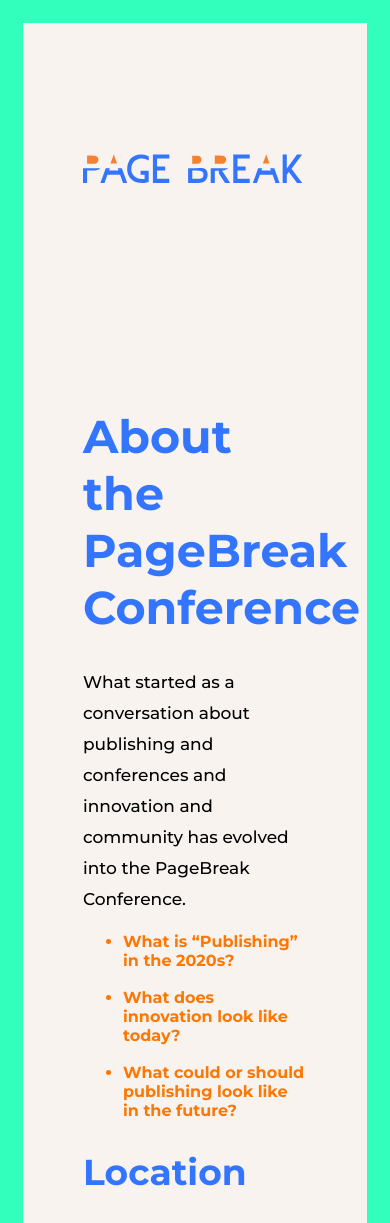
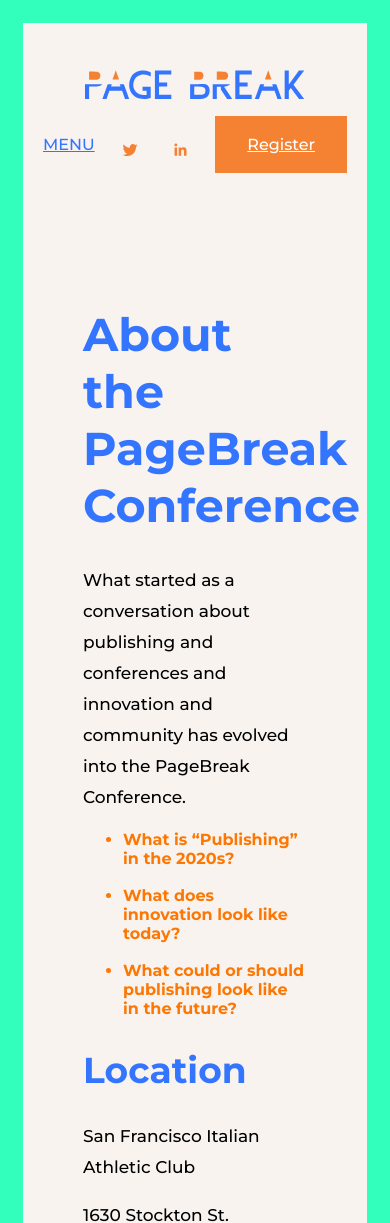
Before and after one commit to PageBreakConf/pagebreakconf.github.io, a Jekyll site: the page built from about.markdown, in a window 390 px wide. Shown: the top 1223 px of the page. Built offline with Jekyll 4.4.1, drawn with Linux system fonts in a browser that asks for light colours; comment, search, counter and statistics services are not loaded; grey boxes are pictures that could not be loaded.

Commit message:
mobile styles

```diff
--- a/_includes/home_nav.html
+++ b/_includes/home_nav.html
@@ -1,3 +1,4 @@
 <nav>
 	{% include nav_list.html %}
+	{% include nav_mobile.html %}
 </nav>
--- a/_includes/mailchimp.html
+++ b/_includes/mailchimp.html
@@ -1,7 +1,7 @@
 <!-- Begin Mailchimp Signup Form -->
 <link href="//cdn-images.mailchimp.com/embedcode/classic-071822.css" rel="stylesheet" type="text/css">
 <style type="text/css">
-	#mc_embed_signup{background:transparent; clear:left; font:14px Helvetica,Arial,sans-serif;  width:600px;}
+	#mc_embed_signup{background:transparent; clear:left; font:14px Helvetica,Arial,sans-serif;}
 	/* Add your own Mailchimp form style overrides in your site stylesheet or in this style block.
 	   We recommend moving this block and the preceding CSS link to the HEAD of your HTML file. */
     #mc_embed_signup form {
--- a/_includes/nav_list.html
+++ b/_includes/nav_list.html
@@ -1,4 +1,4 @@
-<ul>
+<ul class="desktop-nav">
 	<li>
 		<a href="/schedule/">Schedule</a><a class="dropdown" aria-expanded="false" aria-controls="scheduleNavDropdown" href="#">&nbsp;</a>
 		<div class="dropdownTarget" aria-hidden="true" id="scheduleNavDropdown">
--- /dev/null
+++ b/_includes/nav_mobile.html
@@ -0,0 +1,23 @@
+<div class="mobile-nav-container">
+	<p class="mobile-nav-toggle"><a href="#">MENU</a></p>
+	<ul class="mobile-nav">
+		<li>
+			<p>Schedule:</p>
+			<ul>
+				<li><a href="/schedule/">2023 Schedule</a></li>
+				<li><a href="/schedule2022/">2022 Schedule</a></li>
+			</ul>
+		</li>
+		<li>
+			<p>Speakers:</p>
+			<ul>
+				<li><a href="/speakers/">2023 Speakers</a></li>
+				<li><a href="/speakers2022/">2022 Speakers</a></li>
+			</ul>
+		<li><a href="/about">About</a></li>
+		<li><a href="/contact">Contact</a></li>
+	</ul>
+	<p><a href="https://twitter.com/pagebreakconf" target="_blank"><svg id="twitter-unauth-icon" viewBox="0 0 64 64" width="110" height="110"><path d="M48,22.1c-1.2,0.5-2.4,0.9-3.8,1c1.4-0.8,2.4-2.1,2.9-3.6c-1.3,0.8-2.7,1.3-4.2,1.6 C41.7,19.8,40,19,38.2,19c-3.6,0-6.6,2.9-6.6,6.6c0,0.5,0.1,1,0.2,1.5c-5.5-0.3-10.3-2.9-13.5-6.9c-0.6,1-0.9,2.1-0.9,3.3 c0,2.3,1.2,4.3,2.9,5.5c-1.1,0-2.1-0.3-3-0.8c0,0,0,0.1,0,0.1c0,3.2,2.3,5.8,5.3,6.4c-0.6,0.1-1.1,0.2-1.7,0.2c-0.4,0-0.8,0-1.2-0.1 c0.8,2.6,3.3,4.5,6.1,4.6c-2.2,1.8-5.1,2.8-8.2,2.8c-0.5,0-1.1,0-1.6-0.1c2.9,1.9,6.4,2.9,10.1,2.9c12.1,0,18.7-10,18.7-18.7 c0-0.3,0-0.6,0-0.8C46,24.5,47.1,23.4,48,22.1z"></path></svg></a></p>
+	<p><a href="https://www.linkedin.com/company/pagebreak-conference/" target="_blank"><svg id="linkedin-unauth-icon" viewBox="0 0 64 64" width="110" height="110"><path d="M20.4,44h5.4V26.6h-5.4V44z M23.1,18c-1.7,0-3.1,1.4-3.1,3.1c0,1.7,1.4,3.1,3.1,3.1 c1.7,0,3.1-1.4,3.1-3.1C26.2,19.4,24.8,18,23.1,18z M39.5,26.2c-2.6,0-4.4,1.4-5.1,2.8h-0.1v-2.4h-5.2V44h5.4v-8.6 c0-2.3,0.4-4.5,3.2-4.5c2.8,0,2.8,2.6,2.8,4.6V44H46v-9.5C46,29.8,45,26.2,39.5,26.2z"></path></svg></a></p>
+	<p>{% include register_button.html %}</p>
+</div>
--- a/_includes/page_nav.html
+++ b/_includes/page_nav.html
@@ -1,4 +1,5 @@
 <nav class="page">
 	{% include logo.html %}
 	{% include nav_list.html %}
+	{% include nav_mobile.html %}
 </nav>
--- a/about.markdown
+++ b/about.markdown
@@ -28,7 +28,7 @@
 
 [Find a hotel >>](https://www.google.com/maps/search/hotel/@37.8008925,-122.4178788,15z/data=!4m8!2m7!3m6!1shotel!2sSF+Italian+Athletic+Club,+1630+Stockton+St,+San+Francisco,+CA+94133!3s0x808580f10ff9d37f:0x7d074aadd9a9d742!4m2!1d-122.4091523!2d37.8008448?authuser=1)
 
-<p class="button">{% include register_button.html %}</p>
+<p class="button left">{% include register_button.html %}</p>
 
 <h2 class="subhead">The all-volunteer PageBreak team</h2>
 
--- a/css/styles.scss
+++ b/css/styles.scss
@@ -30,6 +30,9 @@
 nav {
 	padding: 30px 20px;
 	position: relative;
+}
+.mobile-nav-container, .mobile-nav-container > ul {
+	display: none;
 }
 nav.page {
 	display: flex;
@@ -148,6 +151,9 @@
 	margin-top: 50px;
 	margin-bottom: 50px;
 	text-align: center;
+}
+p.button.left {
+	text-align: left;
 }
 a.button, input.button {
 	background-color: $pb-orange;
@@ -353,7 +359,58 @@
 div.footer-links a {
 	color: $pb-orange;
 }
+#mc_embed_signup {
+	width: 600px;
+}
 /* LOGO STYLES */
 .st0{fill:$pb-main;}
 .st1{fill:$pb-main;}
 .st2{fill:$pb-orange;}
+
+.mobile-nav-container {display: none;}
+
+@media only screen and (max-width: 1112px) {
+	ul.desktop-nav {
+		display: none;
+	}
+	nav.page {
+		flex-direction: column;
+		justify-content: flex-start;
+		align-items: stretch;
+	}
+	nav.page figure.logo-svg {
+		text-align: center;
+	}
+	.mobile-nav-container {
+		display: flex;
+		flex-direction: row;
+		justify-content: space-between;
+		position: relative;
+	}
+	.mobile-nav-container > ul {
+		background-color: #ffffff;
+	    position: absolute;
+	    top: 20px;
+	    left: -50px;
+	    width: 200px;
+	}
+	.mobile-nav-container > ul.active, .mobile-nav-container > ul.active li {
+		display: block;
+	}
+	.mobile-nav-container ul, .mobile-nav-container li {
+		text-align: left;
+		margin-right: 0px;
+	}
+	iframe {
+		display: none;
+	}
+	footer {
+		flex-direction: column;
+	}
+	footer > div {
+		max-width: 100%;
+	}
+	#mc_embed_signup {
+		width: 100%;
+	}
+}
--- a/scripts/dropdown.js
+++ b/scripts/dropdown.js
@@ -17,3 +17,19 @@
     }
   });
 });
+
+const mobileNavDisplay = document.querySelector(".mobile-nav-toggle");
+
+mobileNavDisplay.addEventListener("click", function() {
+	const menuBody = this.nextElementSibling;
+
+	if (menuBody.classList.contains("active")) {
+	  menuBody.classList.remove("active");
+	  menuBody.setAttribute("aria-hidden", "true");
+	  this.setAttribute("aria-expanded", "false");
+	} else {
+	  menuBody.classList.add("active");
+	  menuBody.setAttribute("aria-hidden", "false");
+	  this.setAttribute("aria-expanded", "true");
+	}
+});
```
